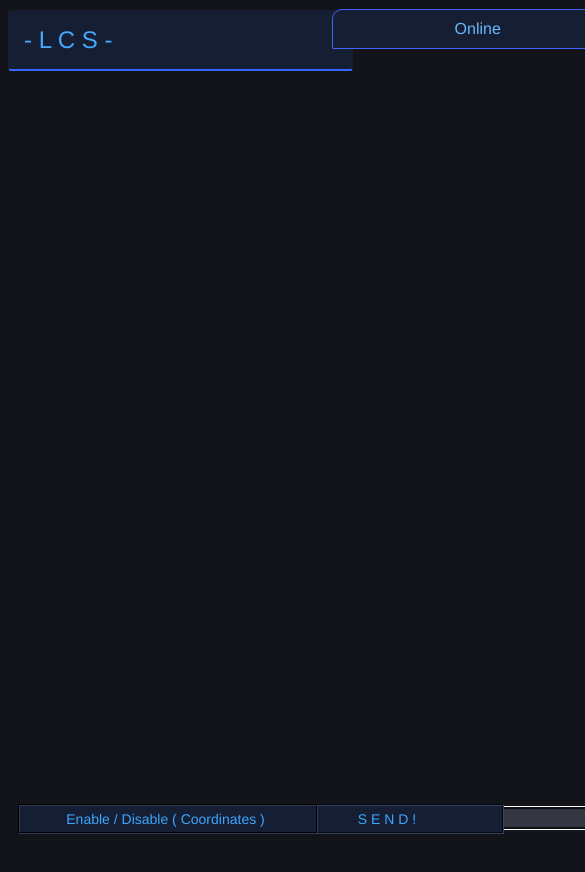
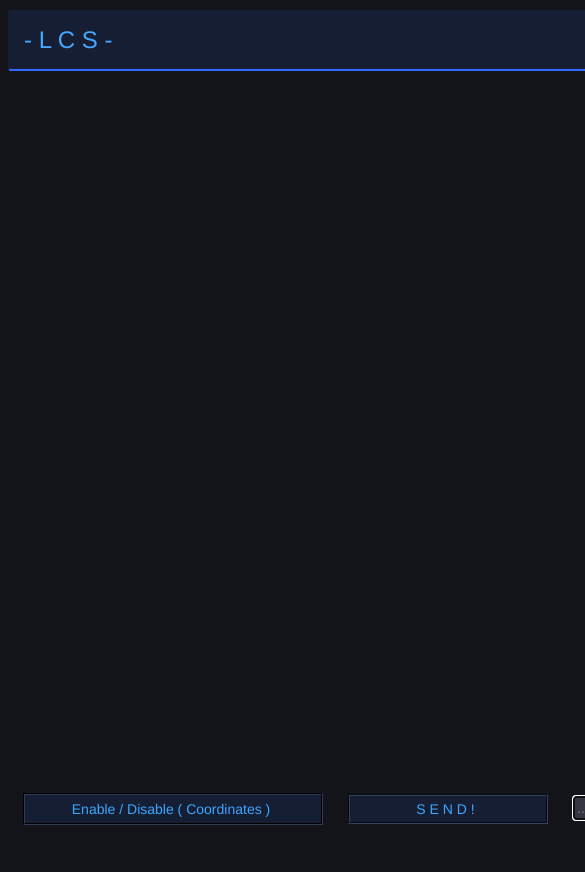
Before and after one commit to CraftySkeletons/node-basic-chat-app, a website: page public/index.html in a window 390 px wide. Shown: the top 872 px of the page, 585 px wide, since content can reach past the window. Before the commit the page ends 844 px from the top, so only its background shows below. Drawn offline with nearby package versions, Linux system fonts and the light colour scheme; no server answers.

Commit message:
attempting to make mobile friendly

```diff
--- a/public/css/styles.css
+++ b/public/css/styles.css
@@ -7,29 +7,28 @@
     margin-top: 5px; margin-bottom: 5px;
     font-size: small; border-style: solid; border-width: 1px; border-radius: 14px; border-top-right-radius: 200px; border-bottom-right-radius: 50px;
     padding: 6px; padding-left: 15px; padding-right: 10px; background-color: rgb(26, 46, 66); border-color: rgb(22, 30, 51); border-left-color: rgb(255, 180, 82);
-    border-left-width: 1px; width: 79.5%; position: relative; top: 68px; z-index: -1;
+    border-left-width: 1px; width: 79.5%; position: relative; z-index: -1;
 }
 
 .sendBtn {
-    background-color:rgb(22, 30, 51); border-color: rgb(53, 66, 97); color: rgb(59, 167, 255); padding: 5px; padding-right: 10px; margin: 10px;
-    border-style: groove; align-content: center; position: fixed; bottom: 0; margin-top: 100%; width: 230px;
+    background-color:rgb(22, 30, 51); border-color: rgb(53, 66, 97); color: rgb(59, 167, 255); padding: 5px; padding-right: 10px; margin: 5px;
+    border-style: groove; align-content: center; bottom: 0; margin-top: 100%; margin-right: 20px; width: 200px;
 }
 
 .locationBtn {
-    background-color:rgb(22, 30, 51); border-color: rgb(47, 58, 85); color: rgb(59, 167, 255); padding: 5px; padding-right: 10px; margin: 10px;
-    width: 300px; align-content: center; position: fixed; bottom: 0; margin-top: 100%; border-style: groove;
+    background-color:rgb(22, 30, 51); border-color: rgb(47, 58, 85); color: rgb(59, 167, 255); padding: 6px; padding-right: 10px; margin: auto;
+    margin-left: 15px; width: 300px; align-content: center; border-style: groove; position: fixed; bottom: 19px; margin-top: 100%;
 }
 
 .head1 {
     margin-top: 10px; margin-bottom: 10px; font-family: 'Helvetica'; color: rgb(68, 168, 255);
     font-size: x-large; font-weight: lighter; border-style: solid; border-width: 1px; border-radius: 3px;
     padding: 15px; padding-left: 15px; padding-right: 15px; background-color: rgb(22, 30, 51); border-color: rgb(22, 30, 51);
-    border-bottom-color: rgb(50, 104, 255); border-bottom-width: 2px; width: 80.25%; position: fixed; top: 0px;
-    /* position type may have to change for mobile */
+    border-bottom-color: rgb(50, 104, 255); border-bottom-width: 2px; width: 97.5%; top: 0px;
 }
 
 .userListStyle {
-    background-color:rgb(22, 30, 51); border-color: rgb(63, 98, 253); color: rgb(106, 185, 255); padding: 10px; margin: 9px; border-width: 1px;
-    border-radius: 1px; width: 270px; align-content: center; text-align: center; position: fixed; top: 0; left: 82.75%; margin-bottom: 100%; border-style: groove;
-    border-top-left-radius: 10px; border-top-right-radius: 10px; font-size: 16px; font-weight: lighter;
+    background-color:rgb(22, 30, 51); border-color: rgb(63, 98, 253); color: rgb(106, 185, 255); padding: 10px; border-width: 1px;
+    border-radius: 1px; width: 270px; align-content: center; text-align: center; position: top 0 left 82.75%; margin-bottom: 100%; border-style: groove;
+    border-top-left-radius: 10px; border-top-right-radius: 10px; font-size: 16px; font-weight: lighter; float: right; margin-right: 34px;
 }
--- a/public/index.html
+++ b/public/index.html
@@ -5,12 +5,13 @@
 
 <head>
     <meta charset="utf-8">
-    <meta name="viewport" content="width=device-width, initial-scale=1">
+    <meta http-equiv="X-UA-Compatible" content="IE=edge">
+    <meta name="viewport" content="width=device-width, initial-scale=1, user-scalable=yes">
     <title>LCS - link -</title>
     <link rel="stylesheet" href="/css/styles.css">
 </head>
 
-<div style="width: 100%; max-width: 100%; margin: 0 auto; max-height: height 100%;">
+<div style="width: 1890px; max-width: 1920px; margin: 0 auto;">
  <body style="background-color:rgb(19, 20, 25);">
     <!-- Replace <p> with a proper header -->
     <header>
@@ -28,11 +29,13 @@
         <div>
             <ol id="messages-list" style="list-style-type: none;"></ol>
 
-            <div style="position: fixed; bottom: 10px; left: 17.05%; margin-top: 100%; padding: 5px;">
+            <div style="position: fixed; bottom: 10px; margin-top: 100%; margin-left: 330px; padding: 5px; align-content: center;">
+
                 <form id="message-form" autocomplete="off">
-                    <input name="message" type="text" placeholder="....." autofocus="off" maxlength="100" style="width: 960px;
-                        background-color:rgb(52, 54, 65); border-color:rgb(52, 54, 65); color: black;"/>
-                    <button class="sendBtn" style="left: 67.8%;">S E N D !</button>
+                    <button class="sendBtn" style="position: fixed; bottom: 15px;">S E N D !</button>
+                    <input name="message" type="text" placeholder="....." autofocus="off" maxlength="100" style="width: 500px; margin-left: 230px;
+                    margin-bottom: 9px; margin-top: 100%; background-color:rgb(52, 54, 65); border-color:rgb(52, 54, 65); color: black;
+                    padding: 2px;"/>
                 </form>
             </div>
 
```
